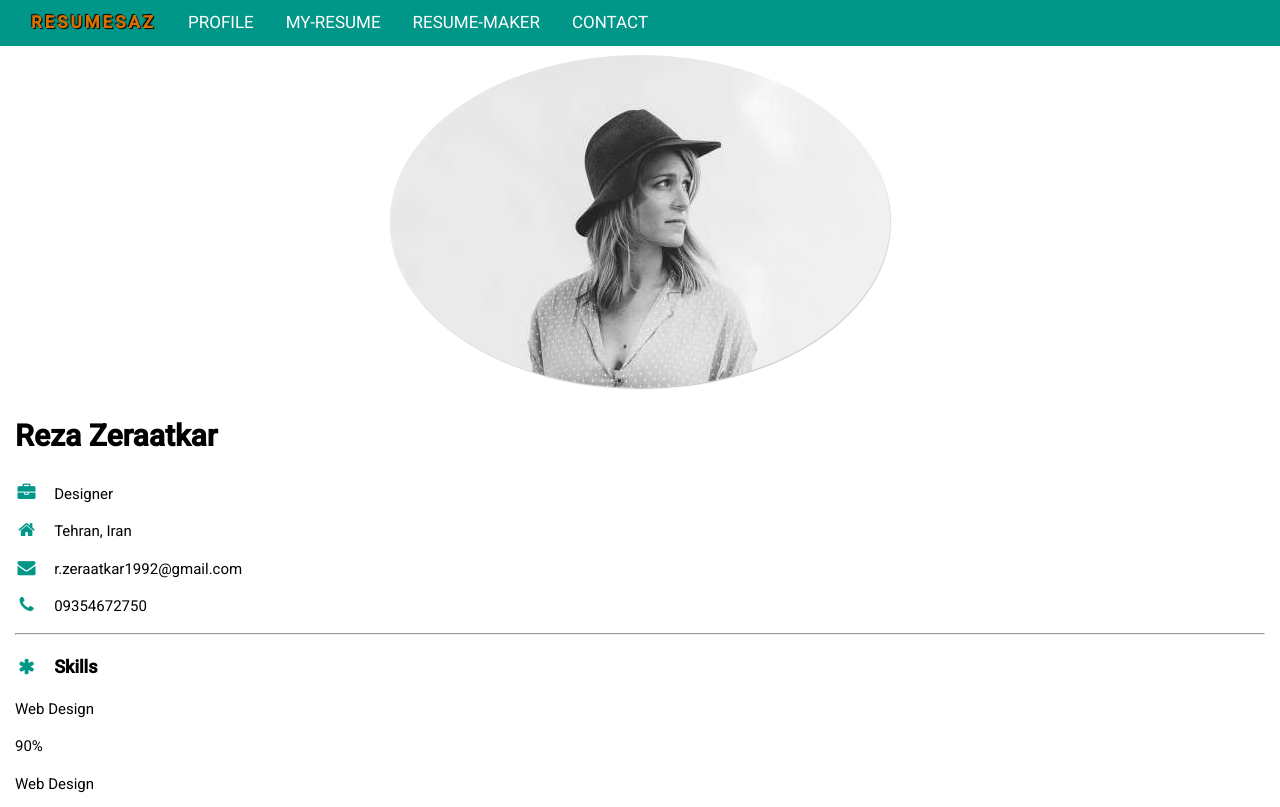
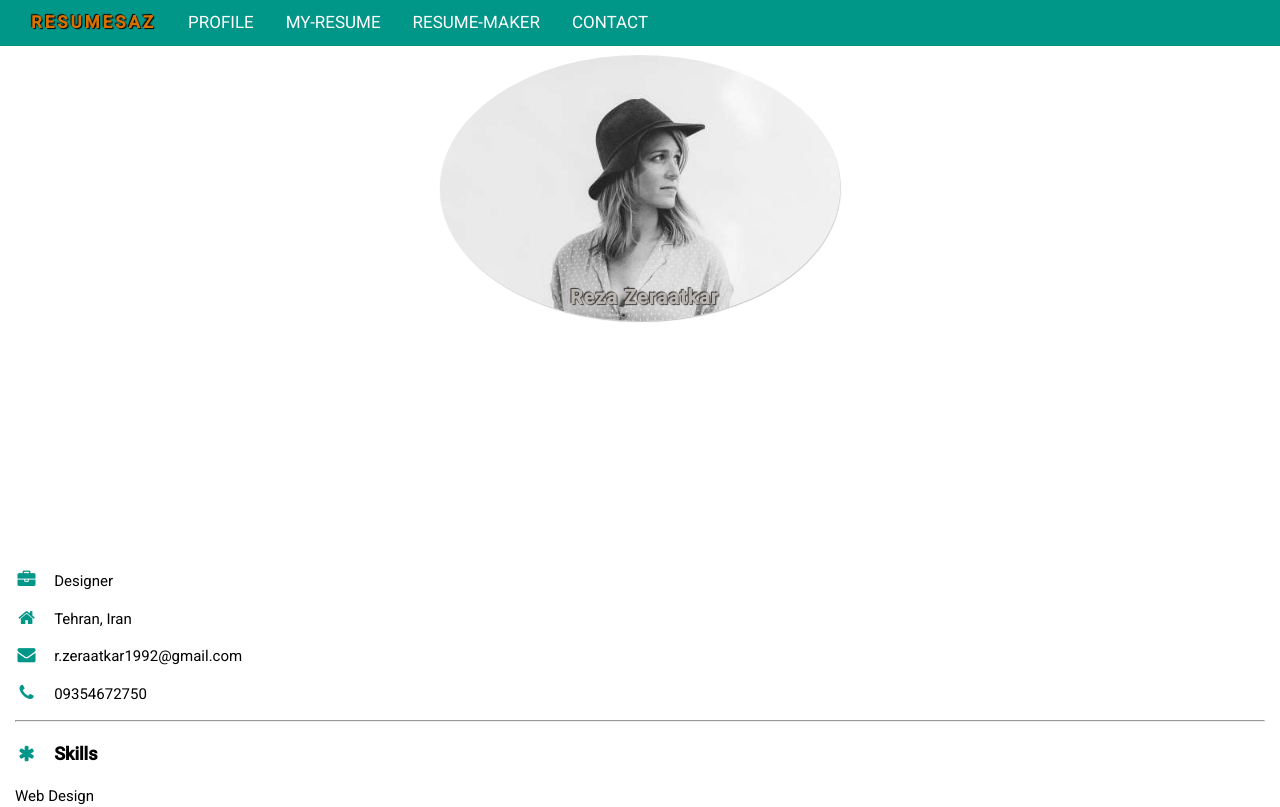
Before and after one commit to RezaZeraatkar/My_Resume, a React (Create React App) app in the folder client/: page / in a window 1280 px wide. Shown: the top 807 px of the page. Built offline with nearby package versions, Linux system fonts and the light colour scheme.

Commit message:
image caption fixed

```diff
--- a/client/src/components/Sidebar/MyImage/myimage.jsx
+++ b/client/src/components/Sidebar/MyImage/myimage.jsx
@@ -7,10 +7,10 @@ import "./myimage.scss";
 import Myimage from "./avatar_hat.jpg";
 
 const MyImage = () => (
-  <div className="container">
+  <div className="img-container">
     <img src={Myimage} className="img-round" alt="myimage" />
-    <div className="display-bottomleft container text-white">
-      <h2>Reza Zeraatkar</h2>
+    <div className="img-caption text-white">
+      <h4>Reza Zeraatkar</h4>
     </div>
   </div>
 );
--- a/client/src/index.scss
+++ b/client/src/index.scss
@@ -381,6 +381,13 @@ div nav ul li a.logo {
 ****************************************************
 */
 
+.img-container {
+  position: relative;
+  height: 500px;
+  width: 500px;
+  margin: 0 auto;
+}
+
 .img-round {
   display: block;
   max-width: 80%;
@@ -391,6 +398,18 @@ div nav ul li a.logo {
   -webkit-filter: grayscale(100%); /* Safari 6.0 - 9.0 */
   filter: grayscale(100%);
   margin: 0 auto;
+}
+
+.img-caption {
+  position: absolute;
+  left: 180px;
+  top: 200px;
+}
+
+.img-caption h4 {
+  letter-spacing: 1px;
+  color: #b8b4af;
+  text-shadow: -1px -1px 1px rgb(58, 54, 54), 1px 1px 1px rgb(71, 67, 67);
 }
 
 /*########## LAYOUT UTILITIES ##########*/
@@ -419,7 +438,7 @@ div nav ul li a.logo {
 }
 
 // .container {
-//   margin: 0 auto;
+//   padding: 14px 0;
 // }
 
 ul {
--- a/client/src/layout/layout.jsx
+++ b/client/src/layout/layout.jsx
@@ -35,7 +35,7 @@ class Layout extends React.Component {
               <article className="twothird">{children}</article>
             </div>
             <div className="row">
-              <footer className="container teal center margin-top link-white">
+              <footer className="teal center margin-top link-white">
                 <p>Find me on social media.</p>
                 <i className="fa fa-instagram hover-opacity xs-margin-all" />
                 <i className="fa fa-twitter hover-opacity xs-margin-all" />
```
